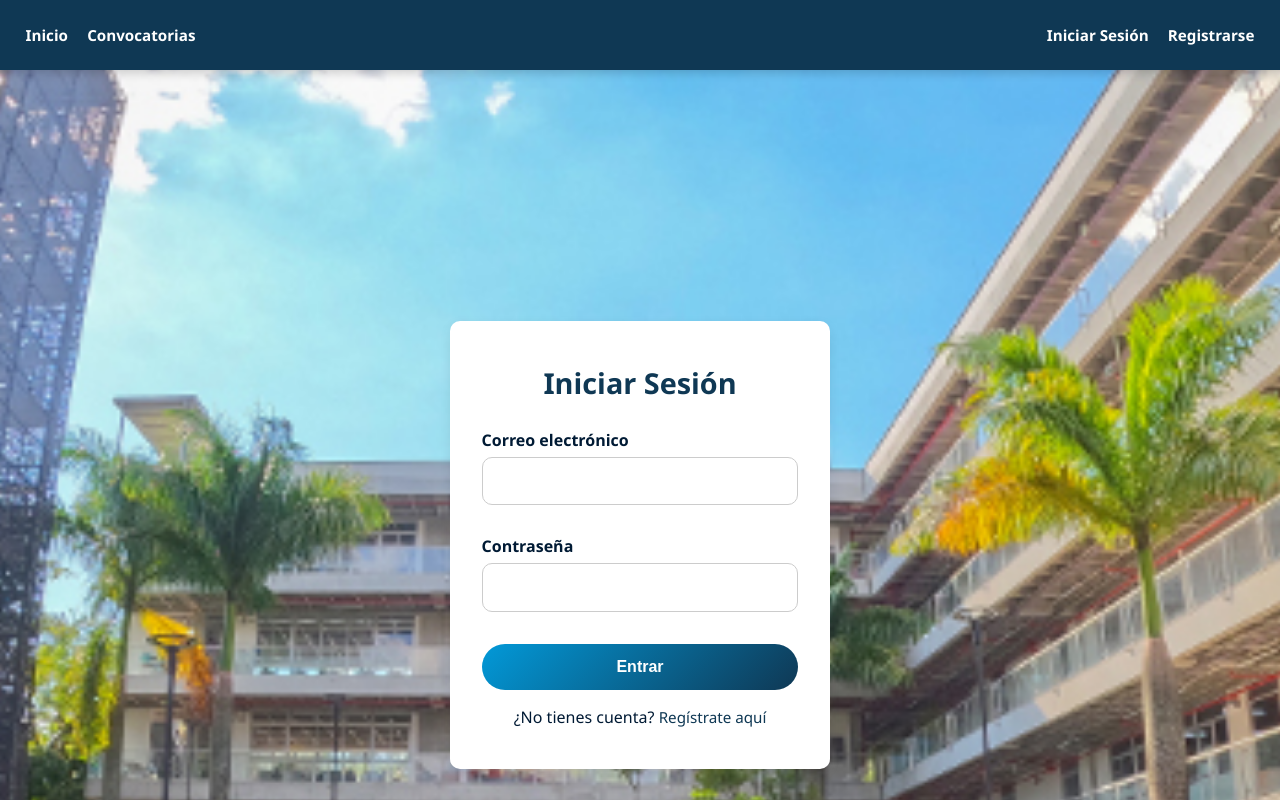
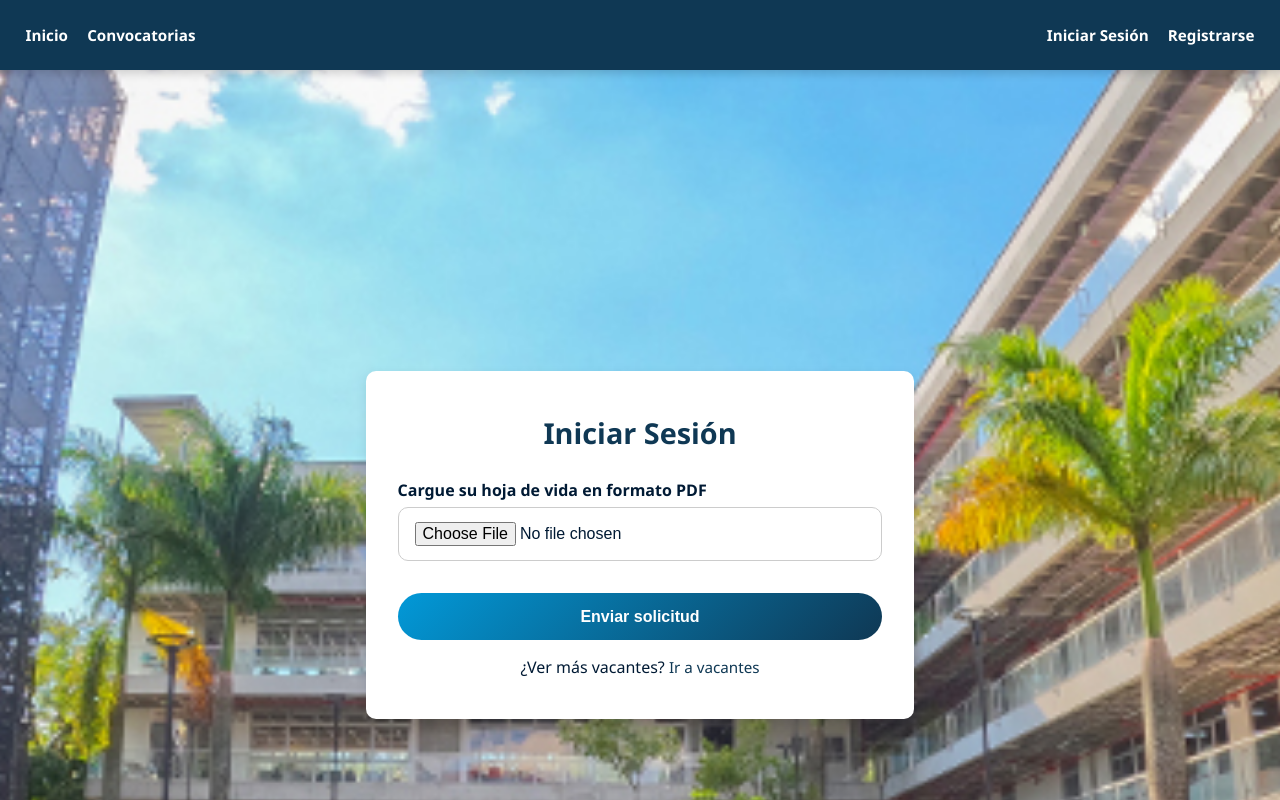
Before and after one commit to Yes-ID33/IngenieriaDeSoftwareGrupo2, a React (Vite) app in the folder client/: page /solicitud in a window 1280 px wide. Built offline with nearby package versions, Linux system fonts and the light colour scheme.

Commit message:
segunda fase - segundo paso del FrontEnd, solicitudes

```diff
--- a/client/src/pages/Solicitud.jsx
+++ b/client/src/pages/Solicitud.jsx
@@ -6,33 +6,40 @@ import "../styles/index.css";
 import "../styles/auth.css";
 
 const Solicitud = () => { //para redirigir a la página inicial en el 5173 y no al json feo del 5000
-  const [correo, setCorreo] = useState('');
-  const [contrasena, setContrasena] = useState('');
   const navigate = useNavigate();
-  const { iniciarSesion } = useAuth();
+  const { usuario } = useAuth();
+  const [hojaDeVida, setHojaDeVida] = useState('');
+  const estudianteID = usuario?.cedula_id;
+  const vacanteID = useAuth();
 
   const handleSolicitud = async (e) => {
     e.preventDefault();
+
+    if (!hojaDeVida || !estudianteID || !vacanteID) {
+      alert('Faltan datos para enviar la solicitud');
+      return;
+    }
+
     try {
-      const res = await fetch('http://localhost:5000/api/usuarios/solicitud', {
+      const formData = new FormData();
+      formData.append('hojaDeVida', hojaDeVida);
+      formData.append('estudiante_id', estudianteID);
+      formData.append('vacante_id', vacanteID);
+
+      const res = await fetch('http://localhost:5000/api/solicitudes', {
         method: 'POST',
-        headers: { 'Content-Type': 'application/json' },
-        body: JSON.stringify({ correo, contrasena })
+        body: formData
       });
 
       const data = await res.json();
       if (data.success) {
-        localStorage.setItem('token', data.data.token);
-        localStorage.setItem('usuario', JSON.stringify(data.data.usuario));
-        //cambiar el contexto
-        iniciarSesion(data.data.usuario);
-        //página inicial
-        navigate('/'); // Ruta de la página inicial
+        alert('Solicitud enviada correctamente');
+        navigate('/perfil'); // o donde quieras redirigir
       } else {
-        alert('Credenciales incorrectas');
+        alert(data.message || 'No se pudo enviar la solicitud');
       }
     } catch (err) {
-      console.error('Error en login:', err);
+      console.error('Error al enviar solicitud:', err);
       alert('Error de conexión');
     }
   };
@@ -46,17 +53,19 @@ const Solicitud = () => { //para redirigir a la página inicial en el 5173 y no
         <div className="authCard">
           <h1>Iniciar Sesión</h1>
           <form onSubmit={handleSolicitud}>
-            <label htmlFor="email">Correo electrónico</label>
-            <input type="email" id="email" name="correo" value={correo} onChange={e => setCorreo(e.target.value)} required />
+            <label htmlFor="hojaDeVida">Cargue su hoja de vida en formato PDF</label>
+            <input
+              type="file" id="hojaDeVida"
+              name="hojaDeVida" accept="application/pdf"
+              onChange={e => setHojaDeVida(e.target.files[0])}
+              required
+            />
 
-            <label htmlFor="password">Contraseña</label>
-            <input type="password" id="password" name="contrasena" value={contrasena} onChange={e => setContrasena(e.target.value)} required />
-
-            <button type="submit" className="authBtn">Entrar</button>
+            <button type="submit" className="authBtn">Enviar solicitud</button>
           </form>
           <p>
-            ¿No tienes cuenta?{" "}
-            <a href="/register" className="authLink">Regístrate aquí</a>
+            ¿Ver más vacantes?{" "}
+            <a href="/vacantes" className="authLink">Ir a vacantes</a>
           </p>
         </div>
       </div>
```
Also changed, not shown: 1 other file (tests, documents, lock files or other folders).
